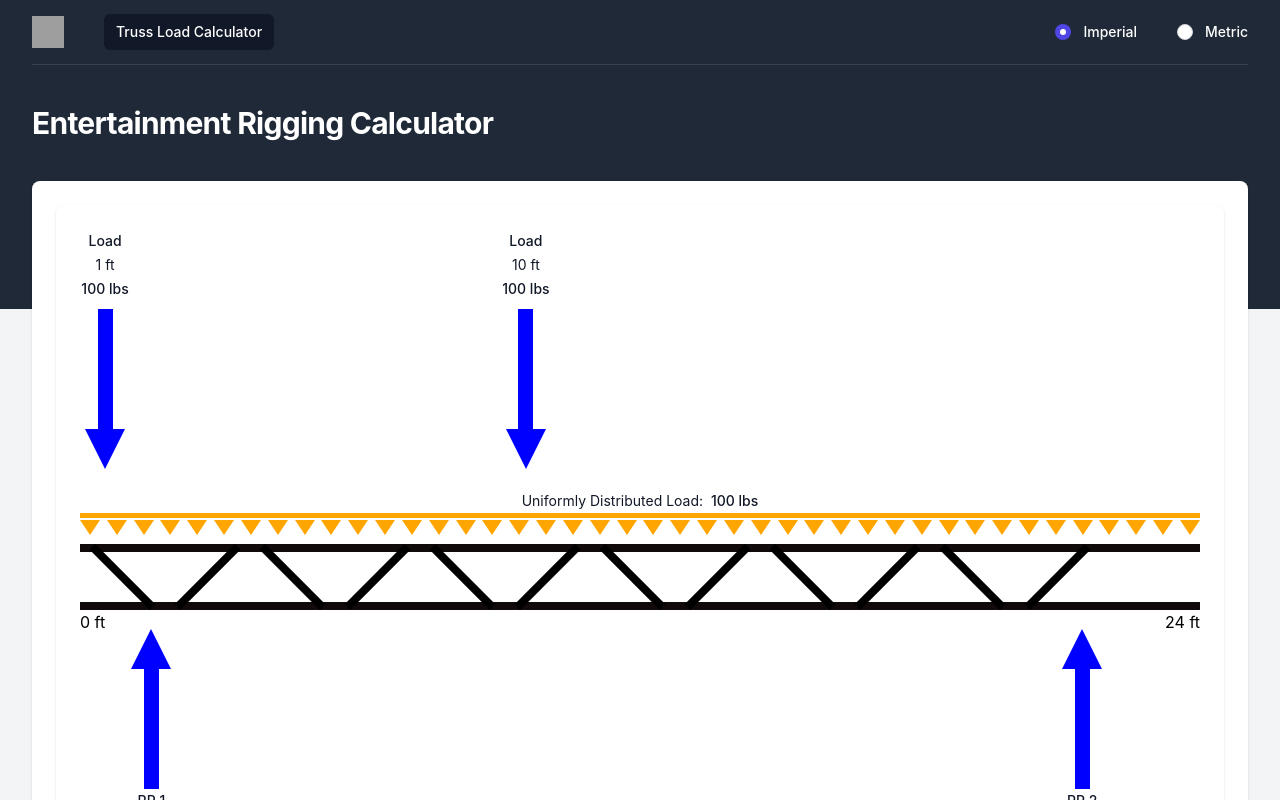
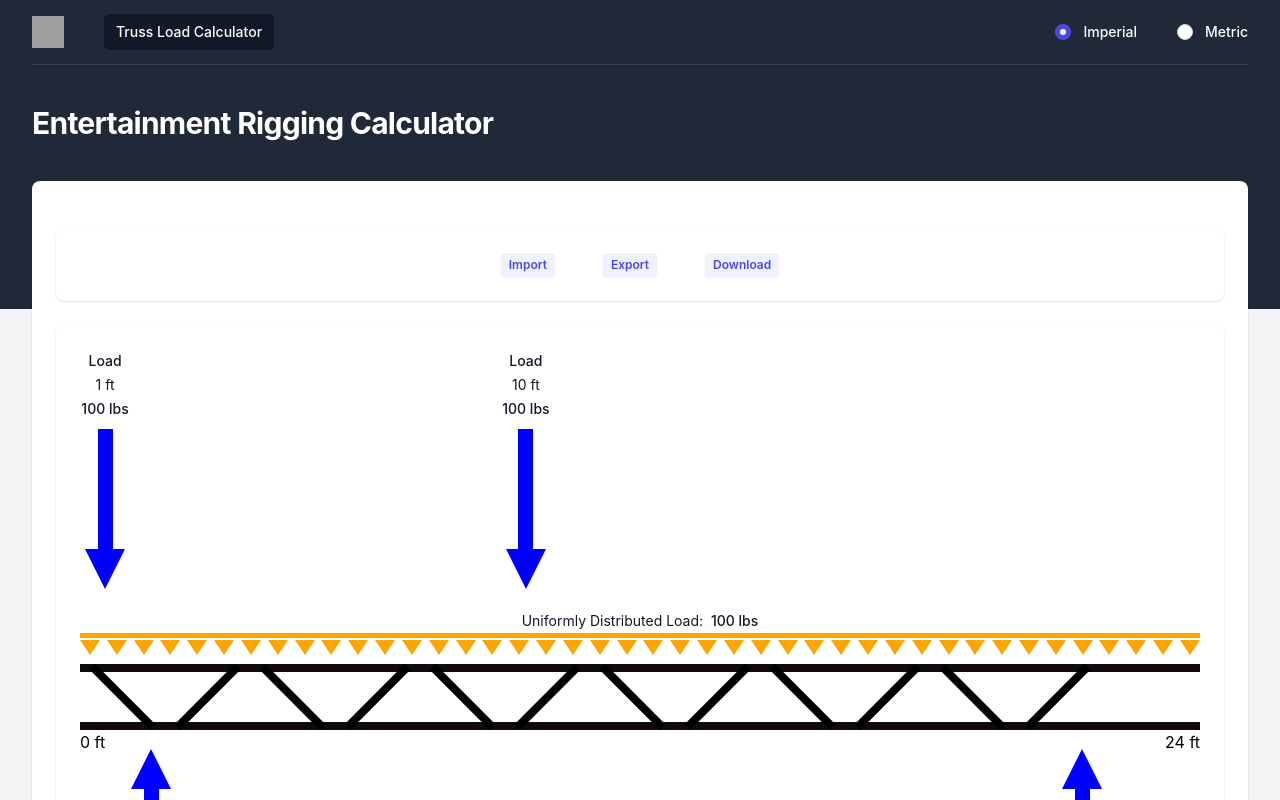
Before and after one commit to ramon-toth/entertainment-rigging-calculator, a React (Vite) app: page / in a window 1280 px wide. Shown: the top 800 px of the page. Built offline with nearby package versions, Linux system fonts and the light colour scheme; grey boxes are pictures that could not be loaded.

Commit message:
Export and Download functions implemented

```diff
--- a/package.json
+++ b/package.json
@@ -13,6 +13,7 @@
     "@headlessui/react": "^2.0.4",
     "@heroicons/react": "^2.1.3",
     "@tailwindcss/forms": "^0.5.7",
+    "html-to-image": "^1.11.11",
     "react": "^18.2.0",
     "react-dom": "^18.2.0"
   },
--- /dev/null
+++ b/src/components/Actions.jsx
@@ -0,0 +1,37 @@
+import React from "react";
+import Card from "./Card";
+import {downloadObjectAsJson} from "../utils/utils";
+
+function Actions({formData, captureScreenshot}) {
+
+    // const handleExport = () => {}
+  return (
+
+    <Card>
+      <div className="flex justify-center">
+        <button
+          type="button"
+          className="rounded mx-6 bg-indigo-50 px-2 py-1 text-xs font-semibold text-indigo-600 shadow-sm hover:bg-indigo-100"
+        >
+          Import
+        </button>
+        <button
+          type="button"
+          onClick={()=> downloadObjectAsJson(formData, "trussData")}
+          className="rounded mx-6 bg-indigo-50 px-2 py-1 text-xs font-semibold text-indigo-600 shadow-sm hover:bg-indigo-100"
+        >
+          Export
+        </button>
+        <button
+          type="button"
+          onClick={captureScreenshot}
+          className="rounded mx-6 bg-indigo-50 px-2 py-1 text-xs font-semibold text-indigo-600 shadow-sm hover:bg-indigo-100"
+        >
+          Download
+        </button>
+      </div>
+    </Card>
+  );
+}
+
+export default Actions;
--- a/src/components/Card.jsx
+++ b/src/components/Card.jsx
@@ -1,6 +1,6 @@
 export default function Card({ children }) {
   return (
-    <div className="overflow-hidden rounded-lg bg-white shadow">
+    <div className="my-6 overflow-hidden rounded-lg bg-white shadow">
       <div className="px-4 py-5 sm:p-6">{children}</div>
     </div>
   );
--- a/src/components/TrussCalculator.jsx
+++ b/src/components/TrussCalculator.jsx
@@ -1,10 +1,12 @@
-import React, { useContext } from "react";
+import React, { useContext, useRef } from "react";
 import { UnitsContext } from "../context/unitsContext";
 import Graph from "./Graph/Graph";
 import TrussCalcForm from "./TrussCalcForm";
 import { useState } from "react";
 import useLocalStorage from "../hooks/useLocalStorage";
 import { parseIfNumber } from "../utils/utils";
+import Actions from "./Actions";
+import { toPng } from 'html-to-image';
 
 function TrussCalculator() {
   const initLoad = {
@@ -111,10 +113,31 @@ function TrussCalculator() {
     save({ ...formData, supports: newSupports });
   };
 
+  // Create a ref for the component you want to capture
+  const graphRef = useRef(null);
+
+  // Function to capture graph screenshot
+  const captureScreenshot = () => {
+    toPng(graphRef.current, { cacheBust: true, })
+      .then((dataUrl) => {
+        const link = document.createElement('a')
+        link.download = 'my-image-name.png'
+        link.href = dataUrl
+        link.click()
+      })
+      .catch((err) => {
+        console.log(err)
+      })
+  }
+
   return (
+
     <>
-      <Graph data={formData} />
+      <Actions formData={formData} captureScreenshot={captureScreenshot} />
 
+      <div ref={graphRef}>
+        <Graph data={formData} />
+      </div>
       <TrussCalcForm
         handleAddLoad={handleAddLoad}
         formData={formData}
```
Also changed, not shown: 1 other file (tests, documents, lock files or other folders).
